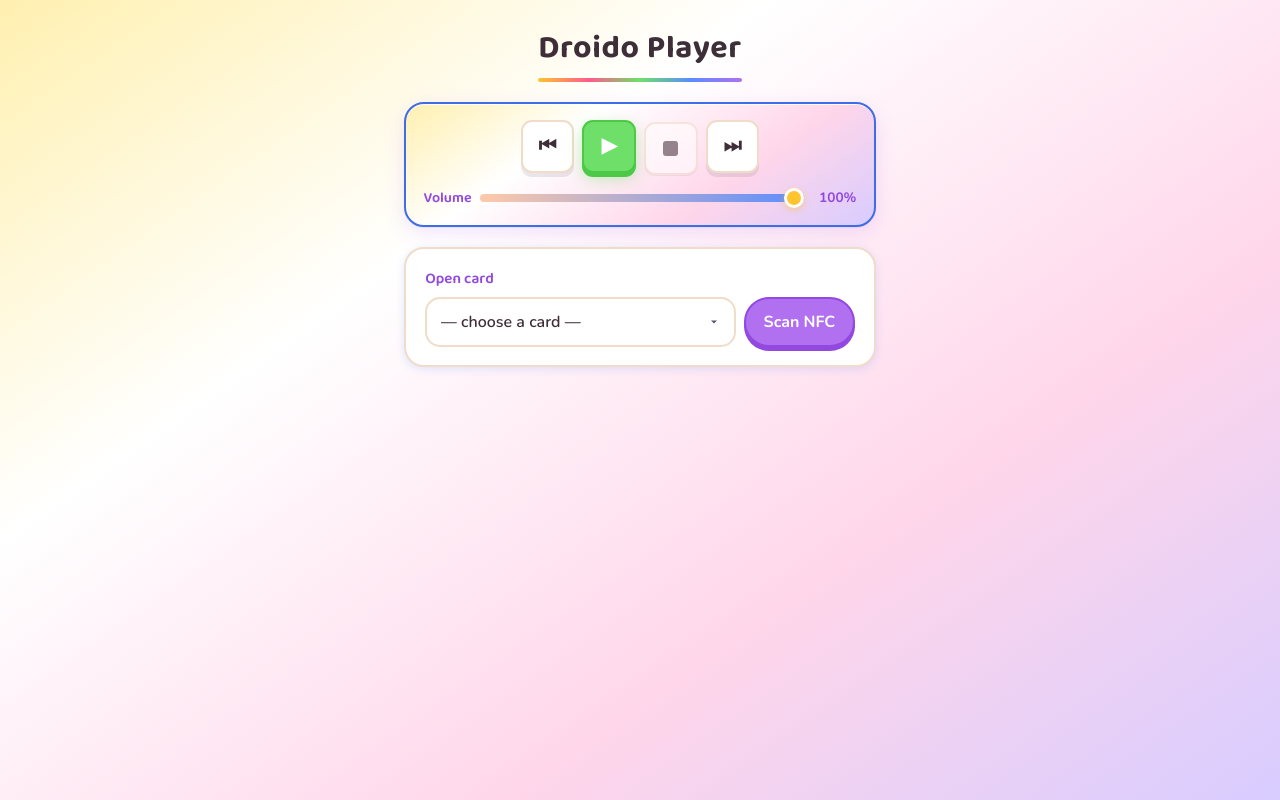
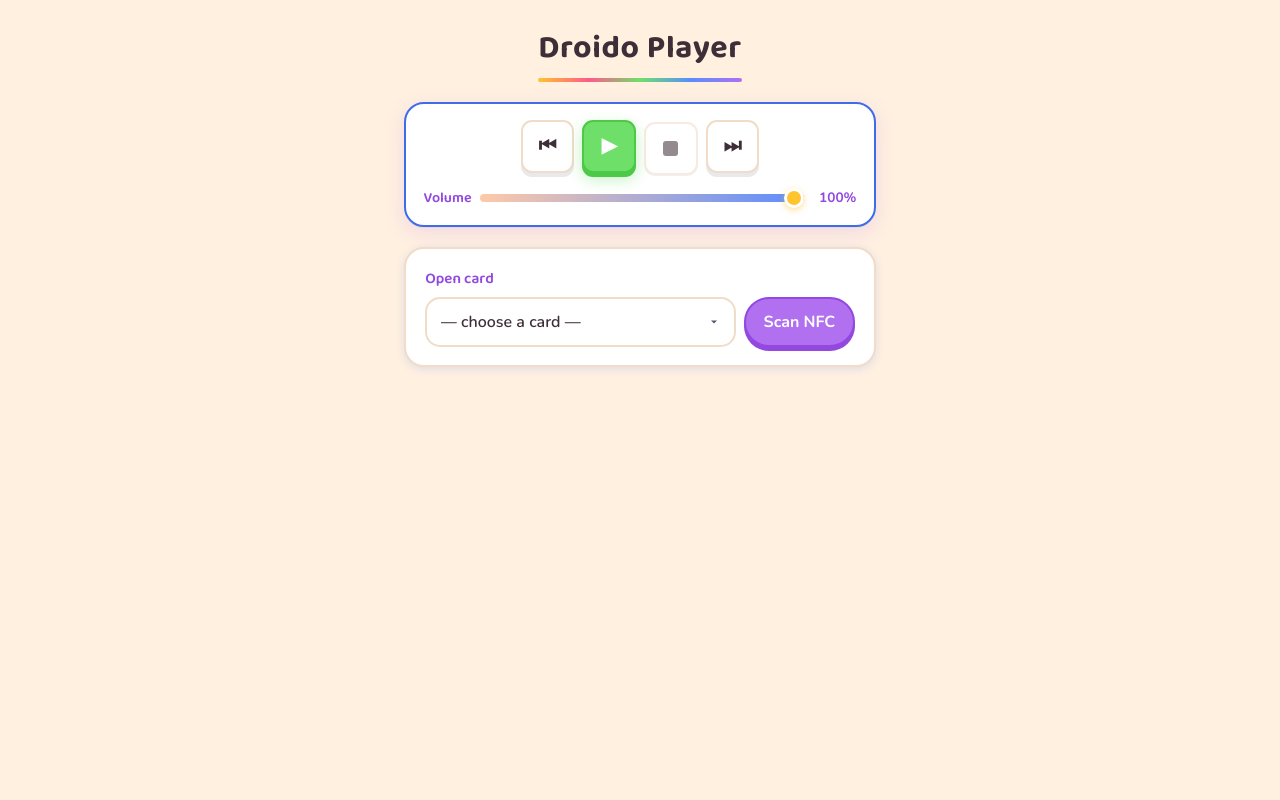
Before and after one commit to BE-Code/Droido-Player, a Python web app: template web/templates/editor.html in a window 1280 px wide. Run offline with Jinja, Linux system fonts and the light colour scheme; the template is opened without the code that fills it, so the values that code supplies are empty.

Commit message:
orange bg

```diff
--- a/web/static/app.css
+++ b/web/static/app.css
@@ -1,5 +1,5 @@
 :root {
-  --cream: #fffaef;
+  --cream: #fff0e0;
   --white: #ffffff;
   --ink: #3d2e38;
   --ink-soft: #5c4a55;
@@ -44,14 +44,7 @@
   --indigo-hover: var(--grape-hover);
   --highlight: var(--bubblegum);
 
-  --bg: var(--cream);
-  --bg-gradient: linear-gradient(
-    145deg,
-    #fff0b0 0%,
-    #ffffff 32%,
-    #ffd6ea 68%,
-    #d8ccff 100%
-  );
+  --bg: #fff0e0;
   --bg-elevated: var(--white);
   --bg-surface: #fff6e8;
   --bg-hover: #fff0d8;
@@ -93,6 +86,7 @@
 
 html {
   color-scheme: light;
+  background-color: var(--bg);
 }
 
 body {
@@ -100,9 +94,7 @@ body {
   font-size: 1rem;
   line-height: 1.55;
   color: var(--text);
-  background-color: #fff0b0;
-  background-image: var(--bg-gradient);
-  background-attachment: fixed;
+  background-color: var(--bg);
   margin: 0;
   min-height: 100vh;
   padding: 1.5rem 1.25rem 2.5rem;
@@ -338,25 +330,21 @@ label {
   align-items: stretch;
   gap: 0.85rem;
   padding: 1rem 1.1rem;
-  background-color: var(--white);
-  background-image: var(--bg-gradient);
+  background: var(--white);
   border: 2px solid var(--sky-deep);
   border-radius: var(--radius-lg);
   box-shadow:
     var(--shadow-md),
-    0 1px 0 rgba(61, 54, 84, 0.06),
-    inset 0 1px 0 rgba(255, 255, 255, 0.85);
+    0 1px 0 rgba(61, 54, 84, 0.06);
 }
 
 .playback-bar.panel {
   padding: 1rem 1.1rem;
-  background-color: var(--white);
-  background-image: var(--bg-gradient);
+  background: var(--white);
   border-color: var(--sky-deep);
   box-shadow:
     var(--shadow-md),
-    0 1px 0 rgba(61, 54, 84, 0.06),
-    inset 0 1px 0 rgba(255, 255, 255, 0.85);
+    0 1px 0 rgba(61, 54, 84, 0.06);
 }
 
 .playback-transport {
--- a/web/templates/editor.html
+++ b/web/templates/editor.html
@@ -3,7 +3,7 @@
 <head>
   <meta charset="utf-8">
   <meta name="viewport" content="width=device-width, initial-scale=1">
-  <meta name="theme-color" content="#fff0b0">
+  <meta name="theme-color" content="#fff0e0">
   <meta name="color-scheme" content="light">
   <title>Droido Player</title>
   <link rel="preconnect" href="https://fonts.googleapis.com">
```
